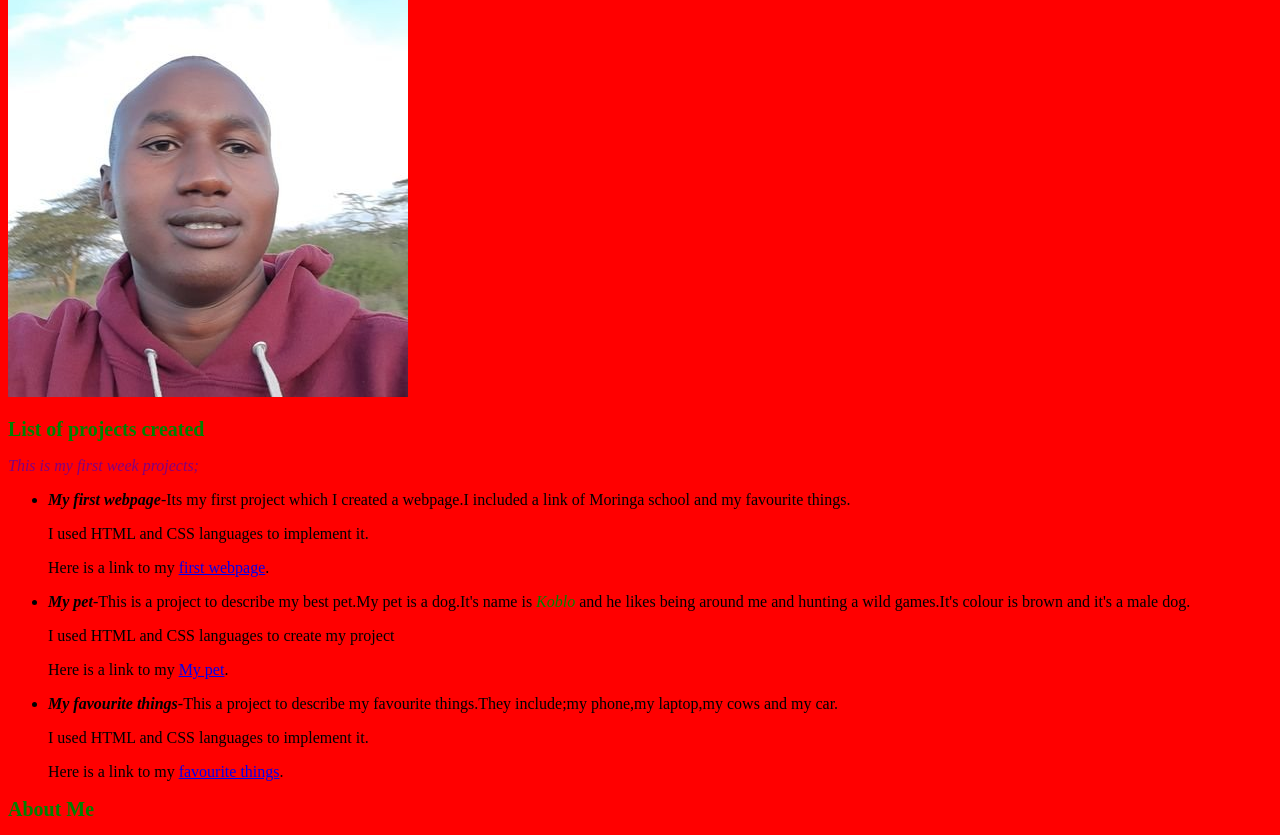
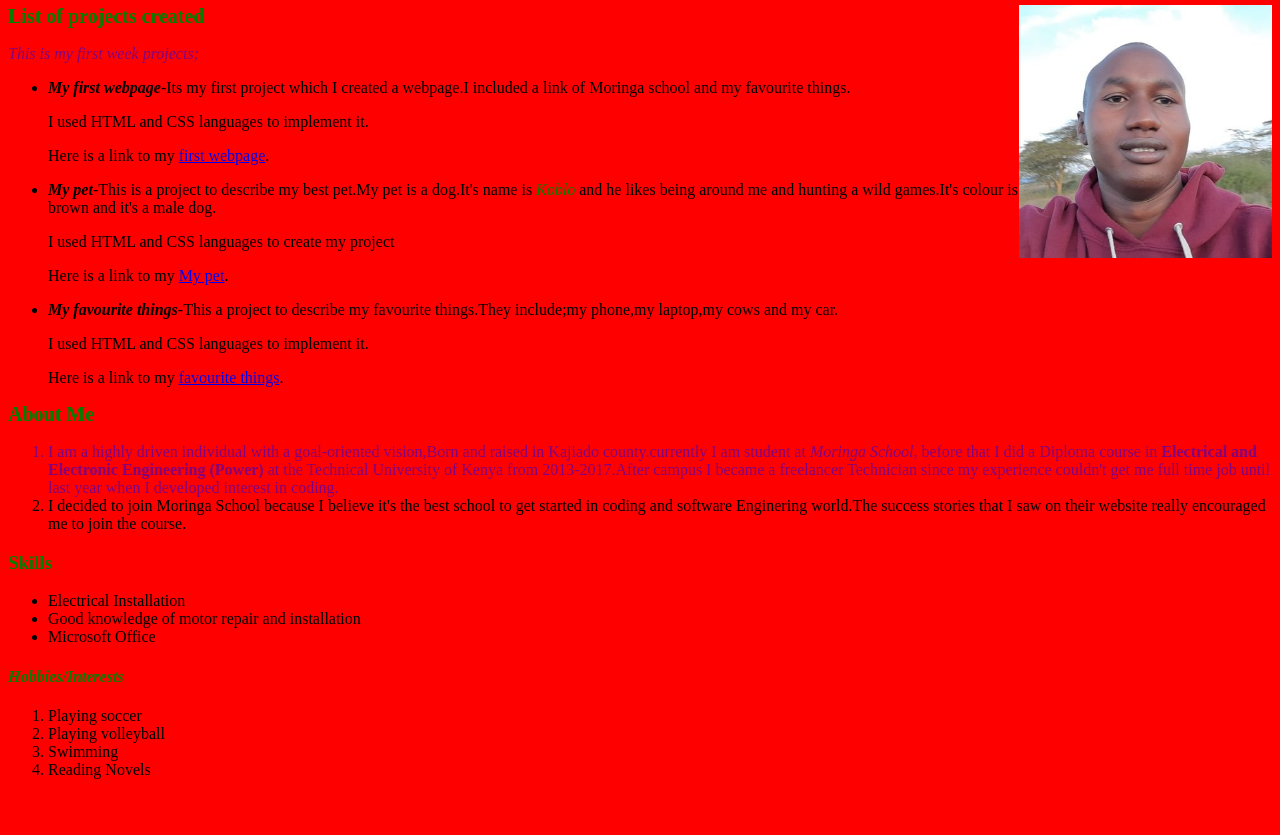
Before and after one commit to Paul-568/Paul-Tuleto, a plain HTML site: page paul-tuleto.html in a window 1280 px wide. Shown: the part 77-912 px from the top of the page. After the commit the page ends 872 px from the top, so only its background shows below. Drawn offline with Linux system fonts and the light colour scheme.

Commit message:
add photo float to the right

```diff
--- a/css/styles.css
+++ b/css/styles.css
@@ -30,7 +30,11 @@ body{
 	color: green;
 	font-style: italic;
 }
+img{
+	float: right;
+	width: 20%
+}
 .sidebar{
-	width: 30%
-	float:right;
+	width: 100%;
+	float: left;
 }
--- a/paul-tuleto.html
+++ b/paul-tuleto.html
@@ -7,11 +7,10 @@
     </head>
 
     <body>
-    	<div>
+    	<div class="sidebar">
         	<h1><strong>Paul Koinet Tuleto</strong></h1>
             <img src="images/Paul Tuleto.jpg" alt="A photo of Paul Tuleto">
-            <div class ="sidebar">
-        	<h2>List of <strong>projects created</strong></h2>
+            <h2>List of <strong>projects created</strong></h2>
         	<p class="intro">This is my first week projects;</p>
         <ul>
         	<li><strong><em>My first webpage</em></strong>-Its my first project which I created a webpage.I included a link of Moringa school and my favourite things.</li>
@@ -24,15 +23,11 @@
         	<p>I used HTML and CSS languages to implement it.</p>
         	<p>Here is a link to my <a href="favourite-things.html">favourite things</a>.</p>
         </ul>
-        </div>
-        <div>
-        	<h2>About Me</h2>
+            <h2>About Me</h2>
         	<ol>
-
-        		<li id="line1">I am a highly driven individual with a goal-oriented vision,Born and raised in Kajiado county.currently I am student at <em>Moringa School</em>, before that I did a Diploma course in <strong>Electrical and Electronic Engineering (Power)</strong> at the Technical University of Kenya from 2013-2017.After campus I became a freelancer Technician since my experience couldn't get me full time job until last year when I developed interest in coding.</li>
+                <li id="line1">I am a highly driven individual with a goal-oriented vision,Born and raised in Kajiado county.currently I am student at <em>Moringa School</em>, before that I did a Diploma course in <strong>Electrical and Electronic Engineering (Power)</strong> at the Technical University of Kenya from 2013-2017.After campus I became a freelancer Technician since my experience couldn't get me full time job until last year when I developed interest in coding.</li>
         		<li>I decided to join Moringa School because I believe it's the best school to get started in coding and software Enginering world.The success stories that I saw on their website really encouraged me to join the course.</li>
-
-        	</ol>
+            </ol>
         	<h3>Skills</h3>
         	<ul>
         		<li>Electrical Installation</li>
```
